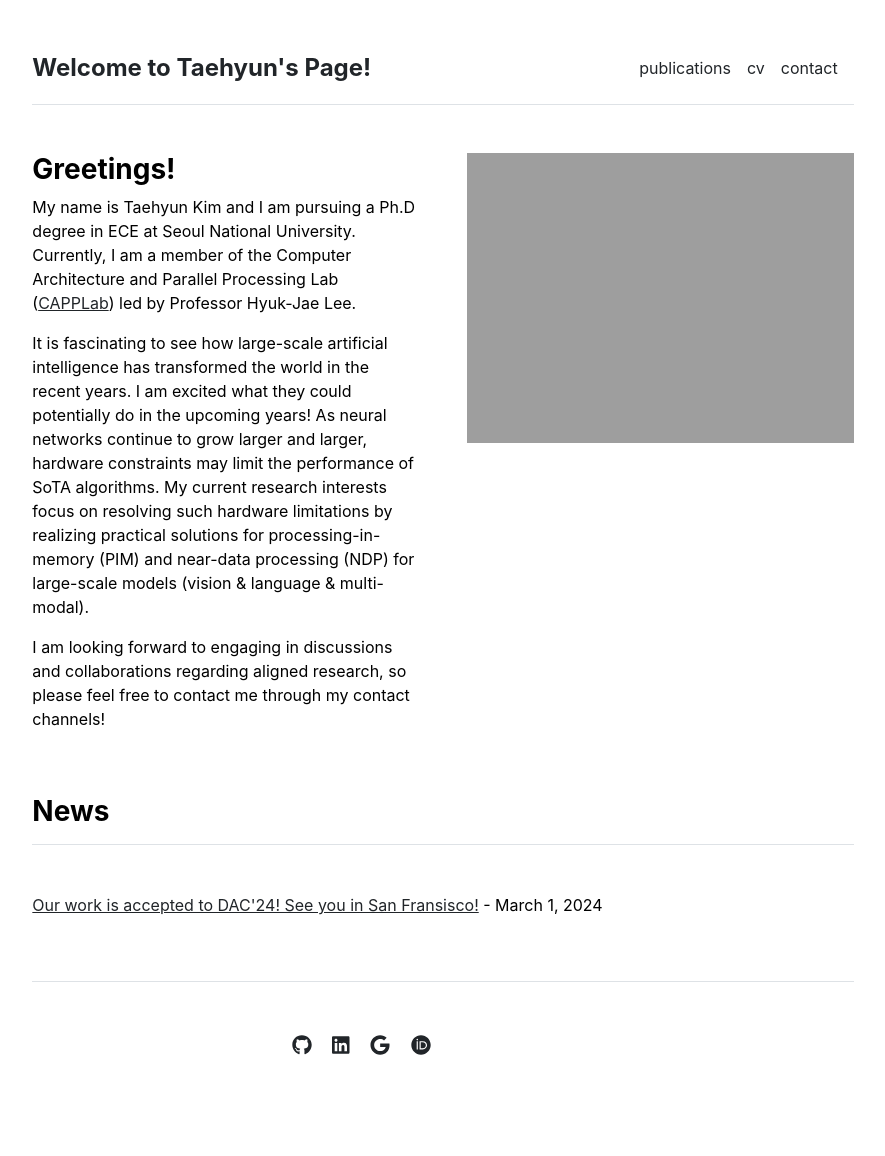
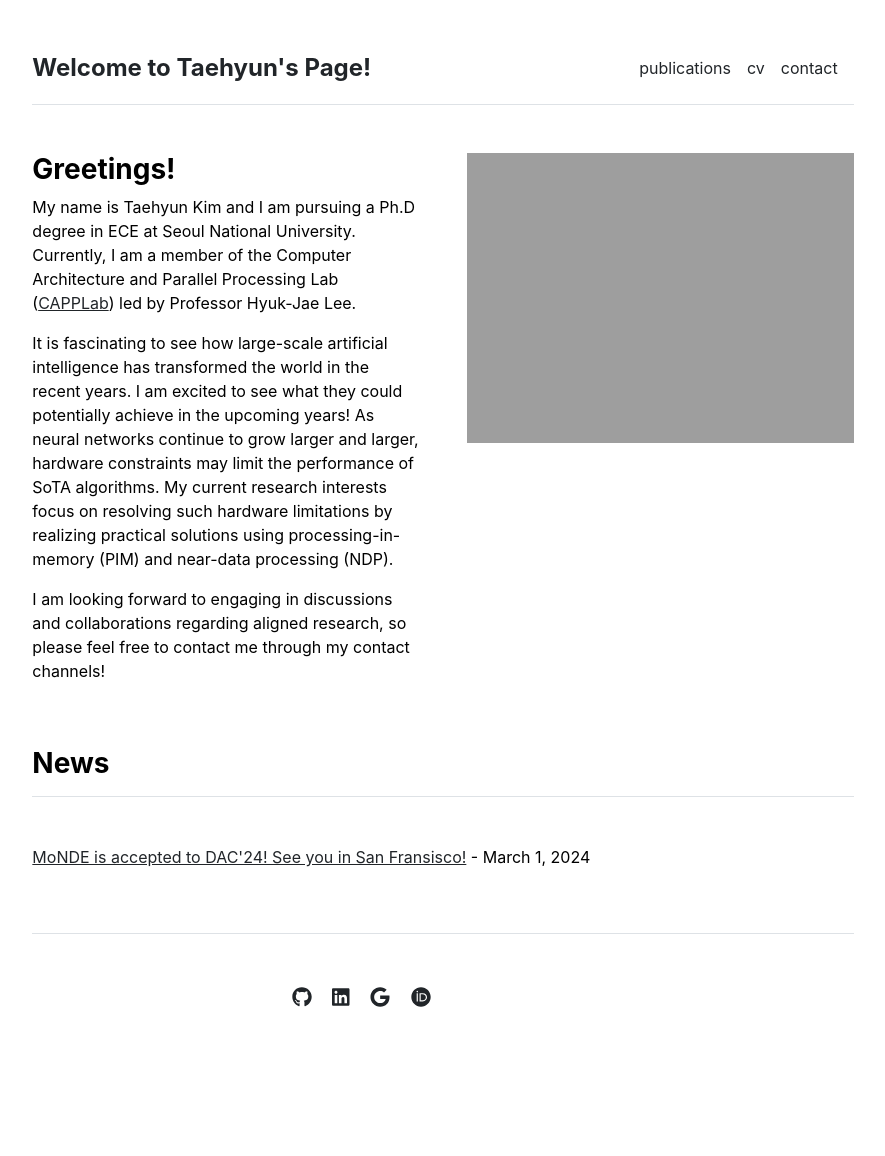
Before and after one commit to taehyunzzz/taehyunzzz.github.io, a Jekyll site: the page built from index.md, in a window 1280 px wide. Shown: the whole page, without its empty margins (197-1082 px from the left). Built offline with Jekyll 4.4.1, drawn with Linux system fonts in a browser that asks for light colours; after the commit the page ends 1108 px from its top, so only the background shows below that.

```diff
--- a/_includes/publications.html
+++ b/_includes/publications.html
@@ -7,9 +7,9 @@
       {% endfor %}
     {% else %}
       {% for item in site.data.publications.index %}
-        <span class="label {{ item.label }}" href="{{ item.homepage }}">
+        <a class="label {{ item.label }}" href="{{ item.homepage }}">
             {{ item.acronym }}
-        </span>
+        </a>
         <a><strong>{{ item.title }}</strong></a>
 
         <br>
--- a/_posts/2024-03-01-new-paper-published.md
+++ b/_posts/2024-03-01-new-paper-published.md
@@ -1,4 +1,4 @@
 ---
 layout: post
-title: "Our work is accepted to DAC'24! See you in San Fransisco!"
+title: "MoNDE is accepted to DAC'24! See you in San Fransisco!"
 ---
--- a/index.md
+++ b/index.md
@@ -7,12 +7,12 @@ My name is Taehyun Kim and I am pursuing a Ph.D degree in ECE at Seoul National
 University. Currently, I am a member of the Computer Architecture and Parallel Processing Lab
 ([CAPPLab](http://capp.snu.ac.kr/)) led by Professor Hyuk-Jae Lee.
 
-It is fascinating to see how large-scale artificial intelligence has transformed the world in the
-recent years. I am excited what they could potentially do in the upcoming years! As neural networks
-continue to grow larger and larger, hardware constraints may limit the performance of SoTA algorithms.
-My current research interests focus on resolving such hardware limitations by realizing practical
-solutions for processing-in-memory (PIM) and near-data processing (NDP) for large-scale models
-(vision & language & multi-modal).
+It is fascinating to see how large-scale artificial intelligence has transformed the
+world in the recent years. I am excited to see what they could potentially achieve in
+the upcoming years! As neural networks continue to grow larger and larger, hardware
+constraints may limit the performance of SoTA algorithms.
+My current research interests focus on resolving such hardware limitations by realizing
+practical solutions using processing-in-memory (PIM) and near-data processing (NDP).
 
-I am looking forward to engaging in discussions and collaborations regarding aligned research, so
-please feel free to contact me through my contact channels!
+I am looking forward to engaging in discussions and collaborations regarding aligned
+research, so please feel free to contact me through my contact channels!
```
